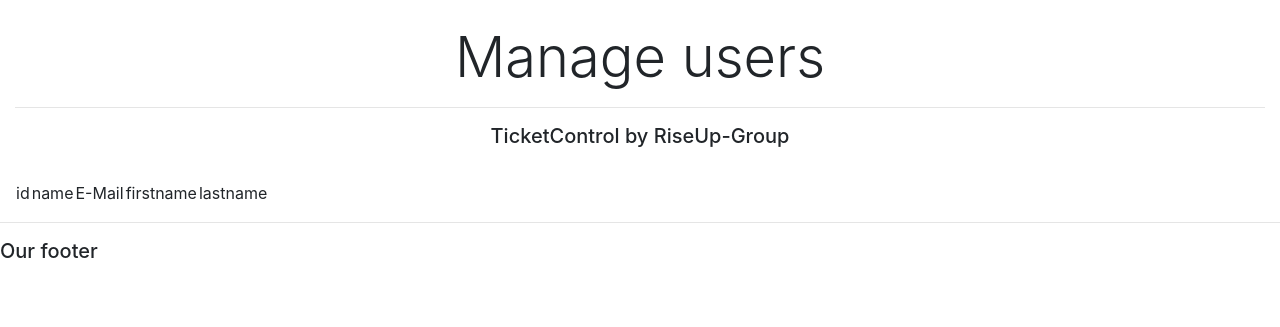
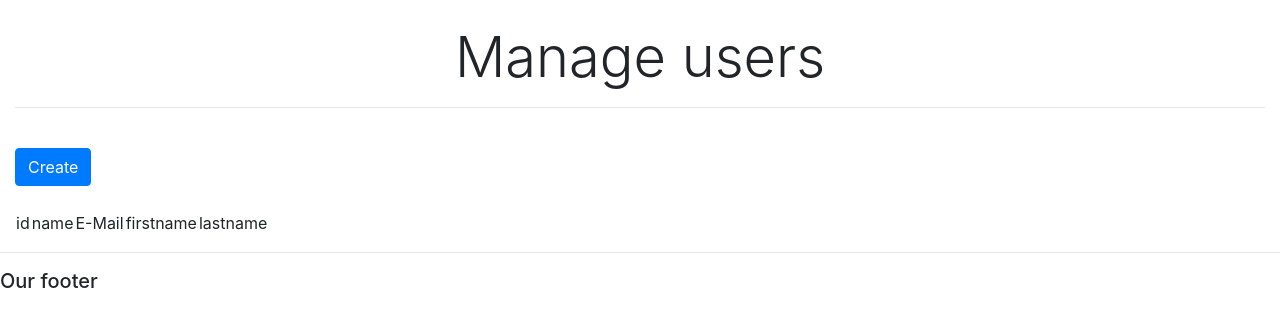
Before and after one commit to Rise-Up-Group/TicketControl, a Django app: page /user/manage in a window 1280 px wide. Shown: the part 56-383 px from the top of the page. Run offline with Django 4.2, Linux system fonts and the light colour scheme; the visitor is signed in with stand-in values (Sample User, id 1); data comes from the database, SQL or seed files in the repository; some libraries are stand-ins or nearby versions.

Commit message:
improved ui
hide buttons if permission is missing

```diff
--- a/templates/user/create.html
+++ b/templates/user/create.html
@@ -5,7 +5,6 @@
 <br>
 <h1 class="text-center display-4">Create User</h1>
 <hr>
-<h5 class="text-center">TicketControl by RiseUp-Group</h5>
 
 <br>
 
--- a/templates/user/delete.html
+++ b/templates/user/delete.html
@@ -4,7 +4,6 @@
 <br>
 <h1 class="text-center display-4">Delete User</h1>
 <hr>
-<h5 class="text-center">TicketControl by RiseUp-Group</h5>
 
 <br>
 
--- a/templates/user/details.html
+++ b/templates/user/details.html
@@ -4,12 +4,12 @@
 <br>
 <h1 class="text-center display-4">{{ user.username }}</h1>
 <hr>
-<h5 class="text-center">{{ user.email }}</h5>
 
 <br>
 
 <table>
 <tbody>
+<tr><td>E-Mail:</td><td>{{ user.email }}</td></tr>
 <tr><td>First name:</td><td>{{ user.first_name }}</td></tr>
 <tr><td>Last name:</td><td>{{ user.last_name }}</td></tr>
 <tr><td>Groups:</td><td><ul>{% for group in user.groups.all %}
@@ -18,7 +18,7 @@
 </tbody>
 </table>
 <br>
-{% if edit %}
+{% if edit_permission %}
     <a class="btn btn-primary" href="{% url 'edit_user' id=user.id %}">Edit</a>
 {% endif %}
 
--- a/templates/user/edit.html
+++ b/templates/user/edit.html
@@ -4,7 +4,6 @@
 <br>
 <h1 class="text-center display-4">Edit User</h1>
 <hr>
-<h5 class="text-center">TicketControl by RiseUp-Group</h5>
 
 <br>
 
@@ -24,8 +23,8 @@
     </select><br><br>
     <input type="checkbox" name="is_active" id="is_active"{% if user.is_active %} checked{% endif %}>
     <label for="is_active">Active</label><br><br>
-    <input class="btn btn-primary" type="submit" name="submit" id="submit" value="Update"><br><br>
-    <a class="btn btn-danger" href="{% url 'delete_user' id=user.id %}">Delete</a>
+    {% if edit_permission %}input class="btn btn-primary" type="submit" name="submit" id="submit" value="Update"><br><br>{% endif %}
+    {% if delete_psermission %}<a class="btn btn-danger" href="{% url 'delete_user' id=user.id %}">Delete</a>{% endif %}
 </form>
 <style>
 option.checkbox:before { content: "☐ " }
--- a/templates/user/group/create.html
+++ b/templates/user/group/create.html
@@ -4,7 +4,6 @@
 <br>
 <h1 class="text-center display-4">Create group</h1>
 <hr>
-<h5 class="text-center">TicketControl by RiseUp-Group</h5>
 
 <br>
 
--- a/templates/user/group/delete.html
+++ b/templates/user/group/delete.html
@@ -4,7 +4,6 @@
 <br>
 <h1 class="text-center display-4">Delete Group</h1>
 <hr>
-<h5 class="text-center">TicketControl by RiseUp-Group</h5>
 
 <br>
 
--- a/templates/user/group/edit.html
+++ b/templates/user/group/edit.html
@@ -4,7 +4,6 @@
 <br>
 <h1 class="text-center display-4">Edit group</h1>
 <hr>
-<h5 class="text-center">TicketControl by RiseUp-Group</h5>
 
 <br>
 
@@ -17,8 +16,12 @@
             <option class="checkbox" value="{{ permission.id }}"{% if permission in group.permissions.all %} selected{% endif %}>{{ permission.content_type.app_label }}.{{ permission.content_type.model }}.{{ permission.name }}</option>
         {% endfor %}
     </select><br><br>
+    {% if change_permission %}
     <input class="btn btn-primary" type="submit" name="submit" id="submit" value="Update"><br><br>
+    {% endif %}
+    {% if delete_permission %}
     <a class="btn btn-danger" href="{% url 'delete_group' id=group.id %}">Delete</a>
+    {% endif %}
 </form>
 <style>
 option.checkbox:before { content: "☐ " }
--- a/templates/user/group/manage.html
+++ b/templates/user/group/manage.html
@@ -4,9 +4,8 @@
 <br>
 <h1 class="text-center display-4">Manage groups</h1>
 <hr>
-<h5 class="text-center">TicketControl by RiseUp-Group</h5>
 
-<br>
+<br>{% if create_permission %}<a class="btn btn-primary" href="{% url 'create_group' %}">Create</a><br><br>{% endif %}
 
 <table>
 <thead>
--- a/templates/user/login.html
+++ b/templates/user/login.html
@@ -12,10 +12,11 @@
 {% endif %}
 <form method="POST" action="{% url 'login' %}" >
     {% csrf_token %}
-    <input type="hidden" name="next" id="next" value="{{ next }}">
+    {% if next %}<input type="hidden" name="next" id="next" value="{{ next }}">{% endif %}
     <input type="text" name="username" id="username" placeholder="Username" autofocus><br><br>
     <input type="password" name="password" id="password" placeholder="Password"><br><br>
-    <input type="submit" value="Submit">
+    <input type="submit" value="Submit"><br>
+    Don't have a login? <a href="{% url 'register' %}">Register</a>
 </form>
 
 {% endblock %}
--- a/templates/user/manage.html
+++ b/templates/user/manage.html
@@ -4,9 +4,8 @@
 <br>
 <h1 class="text-center display-4">Manage users</h1>
 <hr>
-<h5 class="text-center">TicketControl by RiseUp-Group</h5>
 
-<br>
+<br>{% if create_permission %}<a class="btn btn-primary" href="{% url 'create_user' %}">Create</a><br><br>{% endif %}
 
 <table>
 <thead>
@@ -14,7 +13,7 @@
 </thead>
 <tbody>
 {% for user in users %}
-    <tr onclick="window.location='{% url 'user_details' id=user.id %}'"><td>{{ user.id }}</td><td>{{ user.username }}</td><td>{{ user.email }}</td><td>{{ user.first_name }}</td><td>{{ user.last_name }}</td></tr>
+    <tr onclick="window.location='{% url 'user_details' id=user.id %}'"><td>{{ user.id }}</td><td>{{ user.username }}</td><td>{{ user.email }}</td><td>{{ user.first_name }}</td><td>{{ user.last_name }}</td>{% if edit_permission or delete_permission %}<td><a href="{% url 'edit_user' id=user.id %}">Edit</a></td>{% endif %}</tr>
 {% endfor %}
 </tbody>
 </table>
--- a/templates/user/register.html
+++ b/templates/user/register.html
@@ -16,7 +16,8 @@
     <input type="text" name="username" id="username" placeholder="Nickname"><br><br>
     <input type="password" name="password" id="password" placeholder="Password"><br><br>
     <input type="password" name="password_retype" id="password_retype" placeholder="Retype password"><br><br>
-    <input type="submit" value="Submit">
+    <input type="submit" value="Submit"><br>
+    Have a login? <a href="{% url 'login' %}">Login</a>
 </form>
 
 {% endblock %}
--- a/ticketcontrol/views.py
+++ b/ticketcontrol/views.py
@@ -2,7 +2,7 @@ from django.http import HttpResponse
 
 from django.contrib.auth import login, logout
 from django.contrib.auth.models import Group, Permission
-from django.contrib.auth.decorators import login_required, permission_required
+from django.contrib.auth.decorators import permission_required
 from django.core.validators import validate_email
 from django.core.exceptions import ValidationError, ObjectDoesNotExist
 from django.shortcuts import render, redirect
@@ -81,7 +81,7 @@ def login_view(request):
         if user is not None and user.check_password(password):
             if user.is_active:
                 login(request, user)
-                if next != False:
+                if next is not False:
                     return HttpResponseRedirect(next)
                 return redirect("dashboard")
             else:
@@ -92,60 +92,12 @@ def login_view(request):
     return render(request, "user/login.html", {"error": error, "next": next})
 
 
-def add_user(email, firstname, lastname, username, password, groups, isActive):
-    # TODO: preview in javascrip and show to user
-    # TODO: nickname has to be unique (possibly with db)
-    if username == "":
-        username = firstname[0:1] + ". " + lastname
-    # Creates ticketcontrol.user; never create a BaseUser
-    user = User.objects.create_user(username=username, password=password, email=email)
-    user.first_name = firstname
-    user.last_name = lastname
-    if groups is not None:
-        for group in groups:
-            Group.objects.get(id=group).user_set.add(user)
-    else:
-        Group.objects.get(name="usr").user_set.add(user)
-    user.is_active = isActive
-    user.save()
-    return user
-
-def update_user(id, email, firstname, lastname, username, password, groups, isActive):
-    user = User.objects.get(id=id)
-    if user is not None:
-        user.email = email
-        user.first_name = firstname
-        user.last_name = lastname
-        user.username = username
-        if password != "" and password is not None:
-            user.set_password(password)
-
-        if groups is not None:
-            userGroups = user.groups.all()
-            userGroupsId = []
-            for group in userGroups:
-                userGroupsId.append(group.id)
-                if not group.id in groups:
-                    Group.objects.get(id=group.id).user_set.remove(user)
-            for group in groups:
-                if not group in userGroupsId:
-                    Group.objects.get(id=group).user_set.add(user)
-
-        if isActive is not None:
-            user.is_active = isActive
-        user.save()
-        return user
-    return None
-
-def delete_user(id):
-    User.objects.get(id=id).delete()
-
 def register_view(request):
     if request.method == 'POST':
         password = request.POST['password']
         passwordRetype = request.POST['password_retype']
         if password == passwordRetype:
-            user = add_user(request.POST['email'], request.POST['firstname'], request.POST['lastname'], request.POST['username'], password, None, 1)
+            user = User.add_user(request.POST['email'], request.POST['firstname'], request.POST['lastname'], request.POST['username'], password, None, 1)
             login(request, user)
             return redirect("profile")
         else:
@@ -162,8 +114,8 @@ def create_user_view(request):
         if password == passwordRetype:
             groups = None
             if request.user.has_perm("ticketcontrol.change_user_permission"):
-                request.POST.getlist("groups")
-            user = add_user(request.POST['email'], request.POST['firstname'], request.POST['lastname'], request.POST['username'], password, groups, request.POST.get("is_active", False) == "on")
+                groups = request.POST.getlist("groups")
+            user = User.add_user(request.POST['email'], request.POST['firstname'], request.POST['lastname'], request.POST['username'], password, groups, request.POST.get("is_active", False) == "on")
             login(request, user)
             return redirect("profile")
         else:
@@ -174,12 +126,12 @@ def create_user_view(request):
 
 @permission_required("auth.view_user")
 def manage_users_view(request):
-    return render(request, "user/manage.html", {"users": User.objects.all()})
+    return render(request, "user/manage.html", {"users": User.objects.all(), "create_permission": request.user.has_perm("ticketcontrol.create_user"), "edit_permission": request.user.has_perm("ticketcontrol.edit_user"), "delete_permission": request.user.has_perm("ticketcontrol.delete_user")})
 
 
 @permission_required("auth.view_user")
 def user_details_view(request, id):
-    return render(request, "user/details.html", {"user": User.objects.get(id=id), "edit": request.user.has_perm("ticketcontrol.update_user")})
+    return render(request, "user/details.html", {"user": User.objects.get(id=id), "edit_permission": request.user.has_perm("ticketcontrol.update_user")})
 
 
 @permission_required("auth.change_user")
@@ -191,7 +143,7 @@ def edit_user_view(request, id):
             groups = None
             if request.user.has_perm("ticketcontrol.change_user_permission"):
                 groups = request.POST.getlist("groups")
-            update_user(id, request.POST['email'], request.POST['firstname'], request.POST['lastname'], request.POST['username'], password, groups, request.POST.get("is_active", False) == "on")
+            User.update_user(id, request.POST['email'], request.POST['firstname'], request.POST['lastname'], request.POST['username'], password, groups, request.POST.get("is_active", False) == "on")
             return redirect("user_details", id=id)
         else:
             # Should not happen anyway
@@ -206,15 +158,14 @@ def edit_user_view(request, id):
 @permission_required("delete_user")
 def delete_user_view(request, id):
     if request.method == 'POST':
-        delete_user(id)
+        User.delete_user(id)
         return redirect("manage_users")
     return render(request, "user/delete.html", {"user": get_object_or_404(User, pk=id)})
 
 
 @permission_required("auth.view_group")
 def manage_groups_view(request):
-    return render(request, "user/group/manage.html", {"groups": Group.objects.all()})
-
+    return render(request, "user/group/manage.html", {"groups": Group.objects.all(), "create_permission": request.user.has_perm("ticketcontrol.create_user")})
 
 
 @permission_required("auth.create_group")
@@ -225,6 +176,7 @@ def create_group_view(request):
         permissions = request.POST.getlist("permissions")
         for permission in permissions:
             group.permissions.add(permission)
+        group.save()
         return redirect("manage_groups")
     return render(request, "user/group/create.html", {"permissions": Permission.objects.all()})
 
@@ -247,7 +199,7 @@ def edit_group_view(request, id):
                 group.permissions.add(permission)
         group.save()
         return redirect("manage_groups")
-    return render(request, "user/group/edit.html", {"group": group, "permissions": Permission.objects.all(), "change_permission": edit})
+    return render(request, "user/group/edit.html", {"group": group, "permissions": Permission.objects.all(), "change_permission": edit, "delete_permission": request.user.has_perm("ticketcontrol.delete_user")})
 
 
 @permission_required("delete_group")
```
Also changed, not shown: ticketcontrol/models.py (+49 -7 lines).
